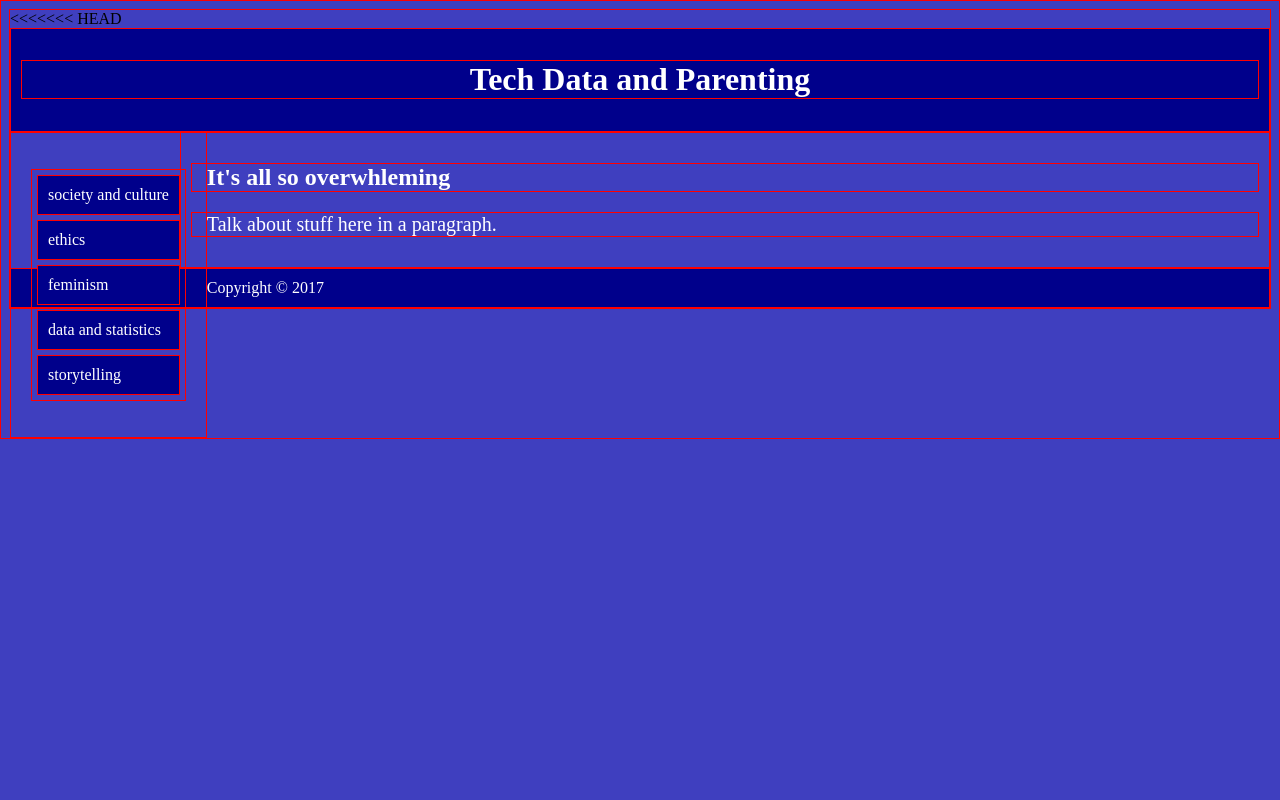
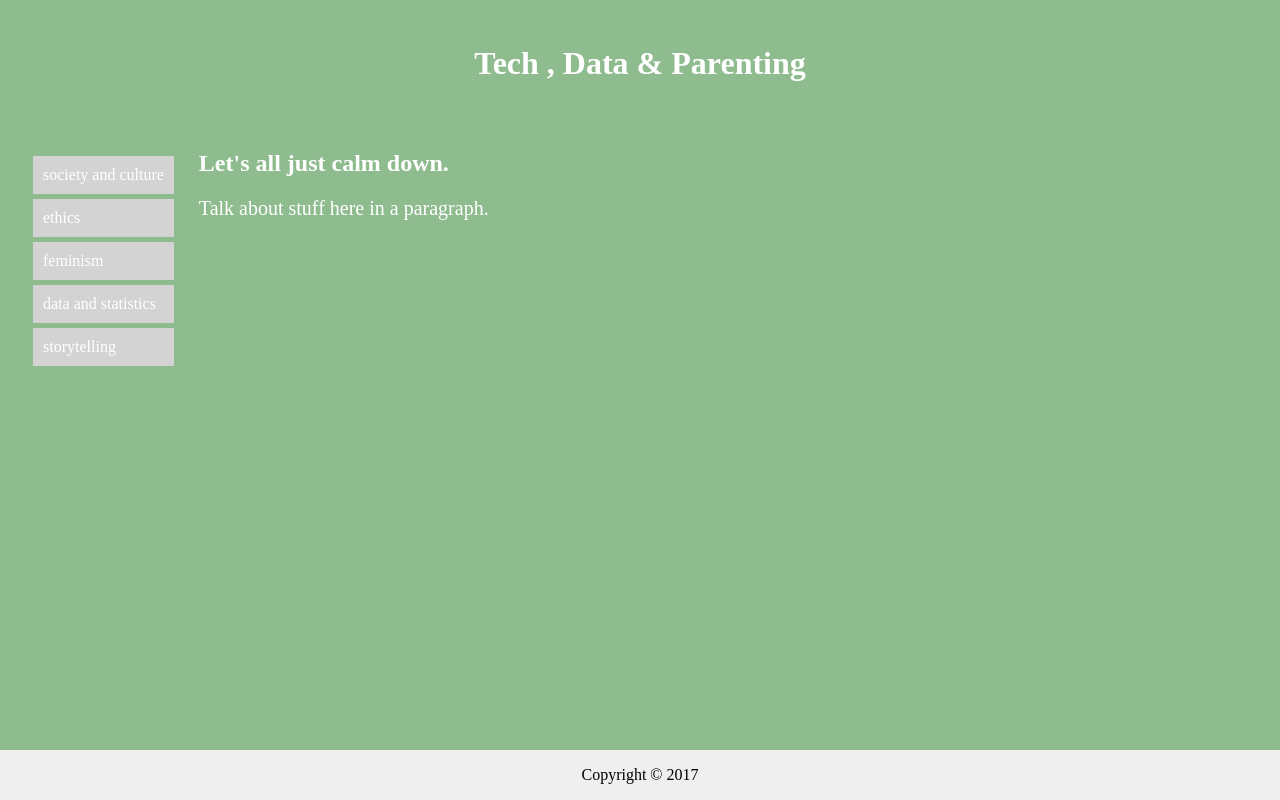
Before and after one commit to elizabethannelee/my-site, a plain HTML site: page index.html in a window 1280 px wide. Drawn offline with Linux system fonts and the light colour scheme.

Commit message:
commit five styling some of the page

```diff
--- a/index.html
+++ b/index.html
@@ -1,14 +1,14 @@
 <!DOCTYPE html>
 <html>
   <head>
-<<<<<<< HEAD
-      <title>Tech Data and Parenting</title>
+
+      <title>Tech Data Parenting</title>
       <link rel="stylesheet" type="text/css" href="mystyle.css">
   </head>
   <body>
 
     <header>
-      <h1>Tech Data and Parenting</h1>
+      <h1>Tech &#44; Data &#38; Parenting</h1>
     </header>
 
     <nav>
@@ -21,10 +21,10 @@
       </ul>
     </nav>
 
-    <article class="topics" id="#intro">
-      <h2>It's all so overwhleming</h2>
+    <div class="intro">
+      <h2>Let's all just calm down.</h2>
       <p>Talk about stuff here in a paragraph.</p>
-    </article>
+    </div>
 
     <footer>
       Copyright &copy; 2017
--- a/mystyle.css
+++ b/mystyle.css
@@ -1,22 +1,23 @@
+/* check box model
 * {
     border: 1px solid red;
 }
+*/
 
 body {
-    background-color: #3F3FBF;
+    background-color: #8FBC8F;
 }
 
-header, footer {
-    background-color: darkblue;
-    padding: 10px;
-    color: white;
+header {
+    background-color: #8FBC8F;
+    padding: 1rem;
 }
 
 /* this targets all elements with HTML tag h1 */
 h1 {
-    font-family: futura;
+    font-family: Futura;
+    text-align: center;
     color: white;
-    text-align: center;
   }
 
 /* this targets one HTML tag 'nav' */
@@ -35,7 +36,7 @@ nav ul {
 nav ul li {
     padding: 10px;
     margin: 5px;
-    background-color: darkblue;
+    background-color: #D3D3D3;
 }
 
 /* this targets three HTML tags */
@@ -50,20 +51,32 @@ nav ul a {
   font-family: Futura;
 }
 
-/* this targets all elements in the class 'topics'*/
-.topics {
+/* this targets all elements in the class 'intro'*/
+.intro {
   color: white;
   margin-left: 170px;
   padding: 10px;
 }
 
-/* this targets all elements with the HTML tag + class 'topics'*/
-h2.topics {
+/* this targets all elements with the HTML tag + class 'intro'*/
+h2.intro {
   padding: 5px;
+  border-bottom-width: thick;
 /*  border-radius: 60%; */
 }
+
 
 p {
     font-family: Futura;
     font-size: 20px;
 }
+
+footer {
+  position: absolute;
+  right: 0;
+  bottom: 0;
+  left: 0;
+  padding: 1rem;
+  background-color: #efefef;
+  text-align: center;
+}
```
